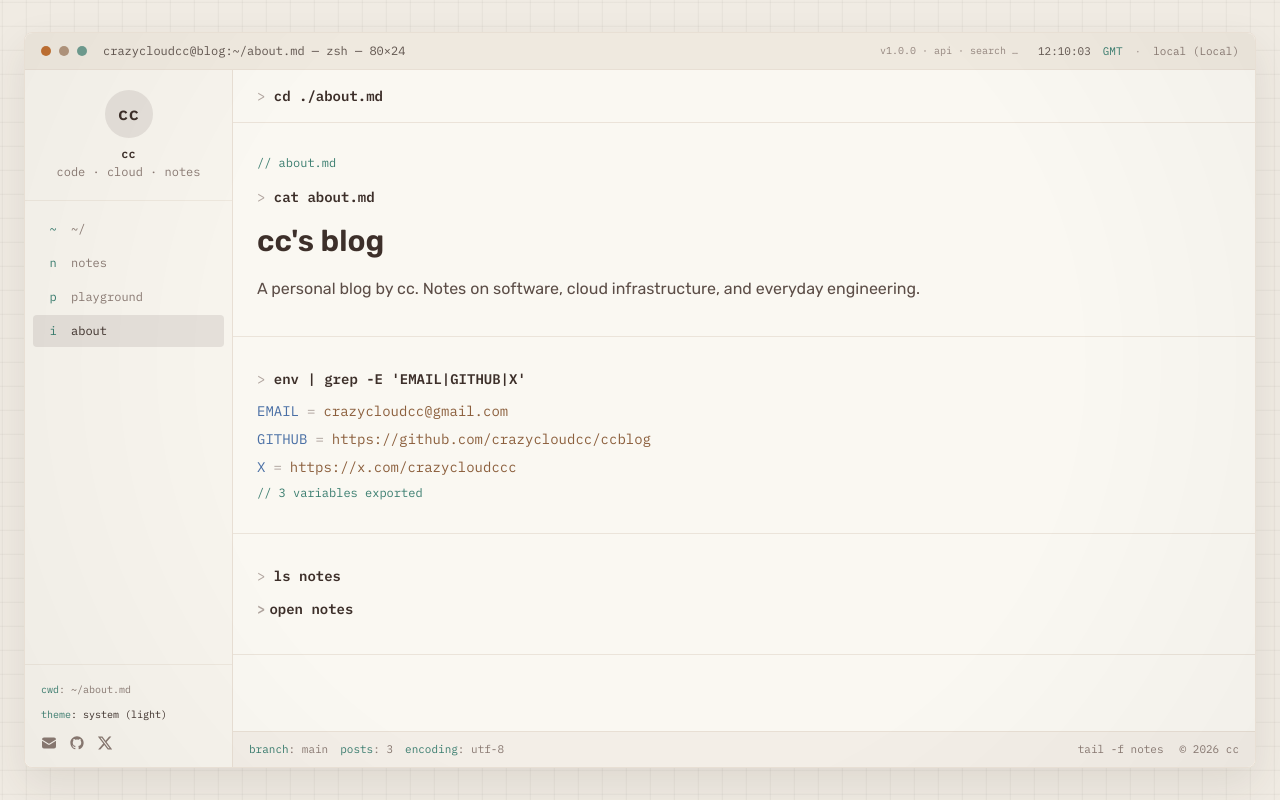
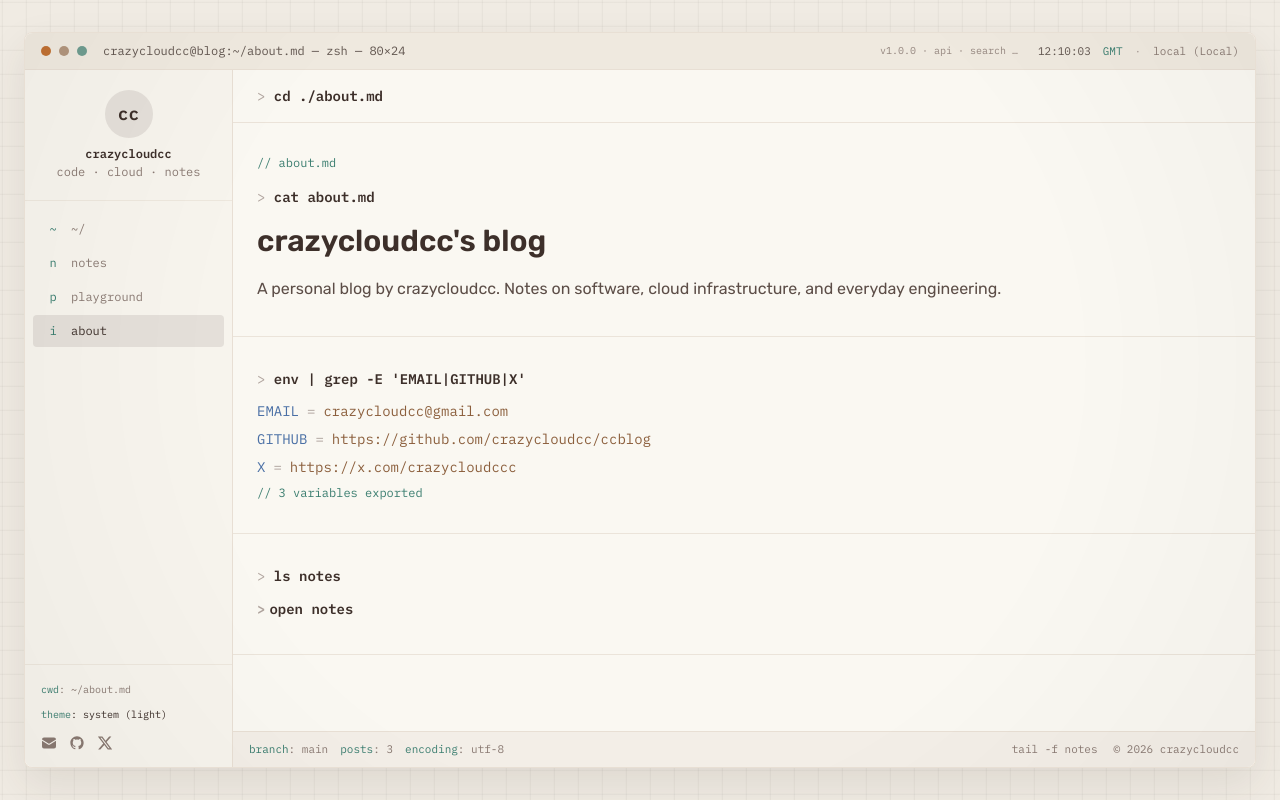
Before and after one commit to crazycloudcc/ccblog, a Next.js app: page /about in a window 1280 px wide. Built offline with nearby package versions, Linux system fonts and the light colour scheme; no server answers.

Commit message:
Update ccblog.config.ts

```diff
--- a/ccblog.config.ts
+++ b/ccblog.config.ts
@@ -10,8 +10,8 @@ import type { CcblogConfig } from "@/lib/types/config";
  * production set NEXT_PUBLIC_SITE_URL (and optionally NEXT_PUBLIC_CCBLOG_BRANCH).
  */
 const config: CcblogConfig = {
-  name: "cc's blog",
-  author: "cc",
+  name: "crazycloudcc's blog",
+  author: "crazycloudcc",
   handle: "crazycloudcc",
   initials: "cc",
   description: "Notes on software, cloud infrastructure, and everyday engineering.",
```
